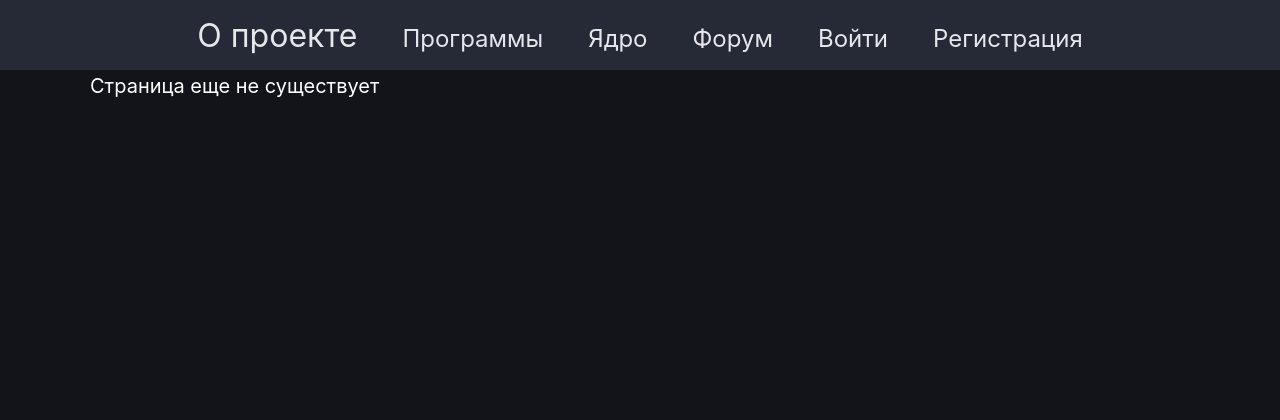
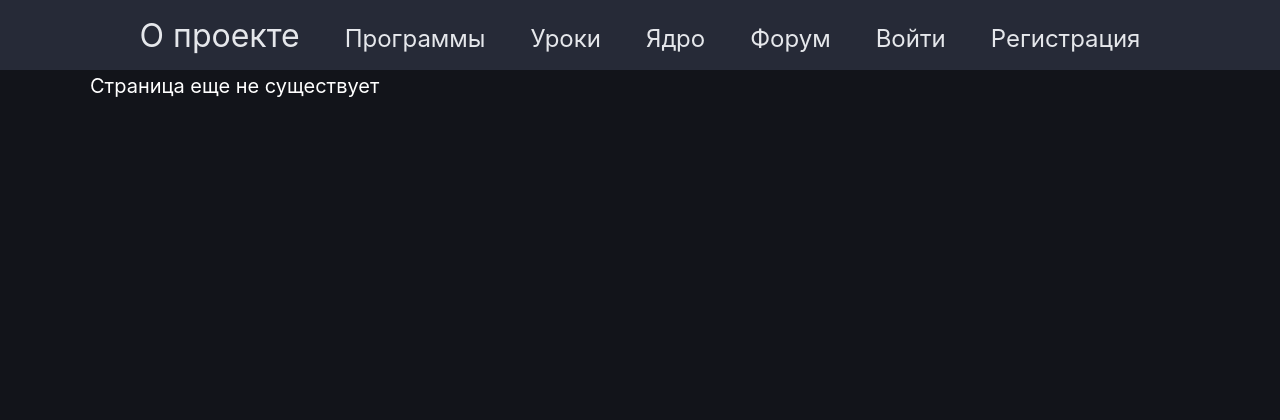
Before and after one commit to safe-life-system/Safe-life-site, a Django app: page /core/ in a window 1280 px wide. Shown: the top 420 px of the page. Run offline with Django 5.2, Linux system fonts and the light colour scheme; tables that the repository leaves empty hold one stand-in row (values such as "Sample post").

Commit message:
feature(base): реализация выбора ветки по категории

```diff
--- a/safe_life_site/site_posts/templates/base.html
+++ b/safe_life_site/site_posts/templates/base.html
@@ -24,7 +24,19 @@
                 <a class="header-menu__text">Программы</a>
                 <ul class="header-menu__sub-menu">
                     {% for branche in branches %}
-                        <li class="header-menu__text header-menu__text_size_small-size header-menu__text_margin_top"><a href="{% url 'posts_data' id=branche.id %}" >{{ branche.name_branche }}</a></li>
+                        {% if branche.category == "1" %}
+                            <li class="header-menu__text header-menu__text_size_small-size header-menu__text_margin_top"><a href="{{ branche.get_absolute_url }}" >{{ branche.name_branche }}</a></li>
+                        {% endif %}
+                    {% endfor %}
+                </ul>
+            </li>
+            <li class="header-menu__dropdown">
+                <a class="header-menu__text">Уроки</a>
+                <ul class="header-menu__sub-menu">
+                    {% for branche in branches %}
+                        {% if branche.category == "2" %}
+                            <li class="header-menu__text header-menu__text_size_small-size header-menu__text_margin_top"><a href="{{ branche.get_absolute_url }}" >{{ branche.name_branche }}</a></li>
+                        {% endif %}
                     {% endfor %}
                 </ul>
             </li>
```
